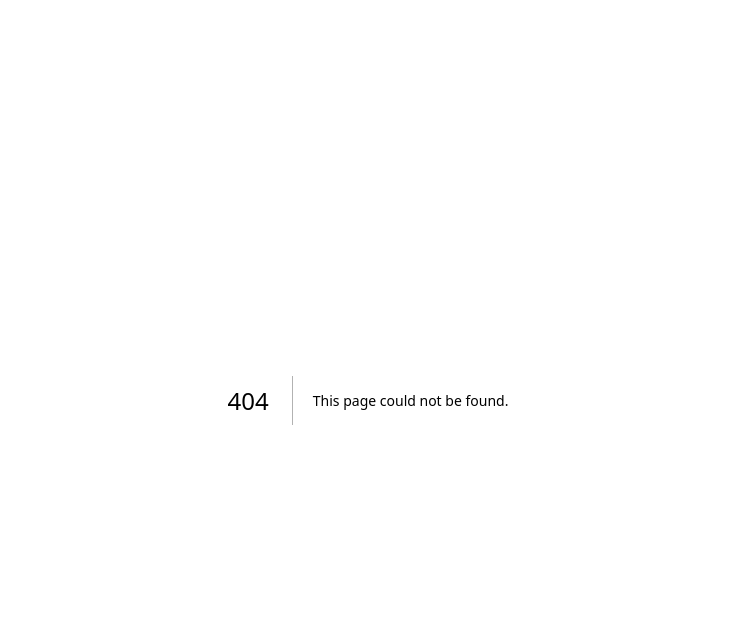
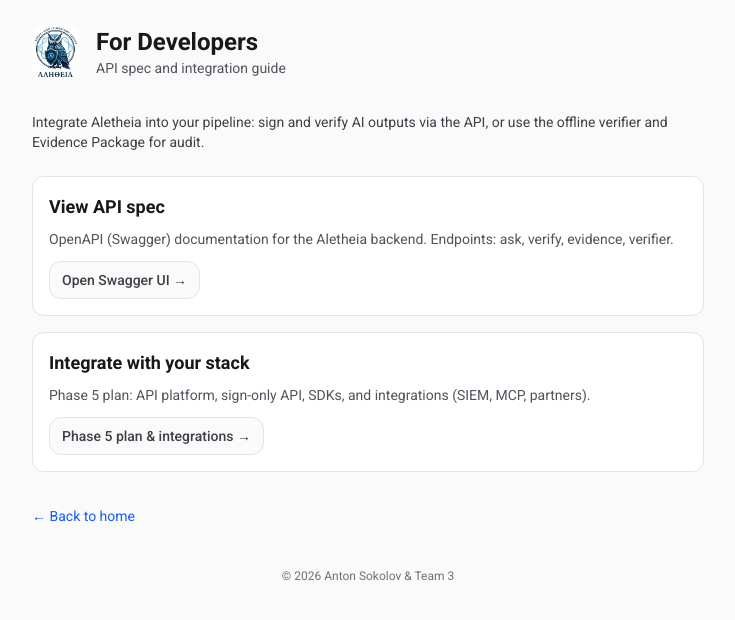
Before and after one commit to sapsan14/aletheia-ai, a Next.js app in the folder frontend/: page /developers in a window 1280 px wide. Before the commit this address had no page. Shown: the top 620 px of the page, without its empty margins (272-1007 px from the left). Built offline with nearby package versions, Linux system fonts and the light colour scheme; no server answers.

Commit message:
Phase 4.5 (3.4.2): developer-friendly hints in UI
- Add /developers page: View API spec (Swagger), Integrate (Phase 5 plan)
- Main + verify: subtle 'View API spec' and 'Integrate with your stack' links

```diff
--- /dev/null
+++ b/frontend/app/developers/page.tsx
@@ -0,0 +1,89 @@
+"use client";
+
+import Link from "next/link";
+import Image from "next/image";
+
+const baseUrl = process.env.NEXT_PUBLIC_API_URL?.replace(/\/$/, "") || "http://localhost:8080";
+const SWAGGER_HREF = `${baseUrl}/swagger-ui.html`;
+const PLAN_PHASE5_HREF =
+  process.env.NEXT_PUBLIC_DOCS_PLAN_PHASE5_URL ||
+  "https://github.com/sapsan14/aletheia-ai/blob/main/docs/en/PLAN_PHASE5.md";
+
+export default function DevelopersPage() {
+  return (
+    <div className="min-h-screen bg-zinc-50 p-6 text-zinc-900 dark:bg-zinc-900 dark:text-zinc-100">
+      <main className="mx-auto max-w-2xl">
+        <div className="mb-8 flex items-center gap-4">
+          <Link href="/" className="flex shrink-0">
+            <Image
+              src="/logo.png"
+              alt="Aletheia AI"
+              width={48}
+              height={48}
+              className="rounded-xl bg-white dark:bg-zinc-800"
+              unoptimized
+            />
+          </Link>
+          <div>
+            <h1 className="text-2xl font-bold">For Developers</h1>
+            <p className="text-sm text-zinc-600 dark:text-zinc-400">
+              API spec and integration guide
+            </p>
+          </div>
+        </div>
+
+        <p className="mb-6 text-sm text-zinc-700 dark:text-zinc-300">
+          Integrate Aletheia into your pipeline: sign and verify AI outputs via the API, or use the
+          offline verifier and Evidence Package for audit.
+        </p>
+
+        <div className="space-y-4">
+          <section className="rounded-xl border border-zinc-200 bg-white p-4 dark:border-zinc-700 dark:bg-zinc-800">
+            <h2 className="mb-2 text-lg font-semibold">View API spec</h2>
+            <p className="mb-3 text-sm text-zinc-600 dark:text-zinc-400">
+              OpenAPI (Swagger) documentation for the Aletheia backend. Endpoints: ask, verify,
+              evidence, verifier.
+            </p>
+            <a
+              href={SWAGGER_HREF}
+              target="_blank"
+              rel="noopener noreferrer"
+              className="inline-flex items-center gap-1.5 rounded-xl border border-zinc-200 bg-zinc-50 px-3 py-2 text-sm font-medium text-zinc-700 hover:bg-zinc-100 dark:border-zinc-600 dark:bg-zinc-700 dark:text-zinc-200 dark:hover:bg-zinc-600"
+            >
+              Open Swagger UI →
+            </a>
+          </section>
+
+          <section className="rounded-xl border border-zinc-200 bg-white p-4 dark:border-zinc-700 dark:bg-zinc-800">
+            <h2 className="mb-2 text-lg font-semibold">Integrate with your stack</h2>
+            <p className="mb-3 text-sm text-zinc-600 dark:text-zinc-400">
+              Phase 5 plan: API platform, sign-only API, SDKs, and integrations (SIEM, MCP,
+              partners).
+            </p>
+            <a
+              href={PLAN_PHASE5_HREF}
+              target="_blank"
+              rel="noopener noreferrer"
+              className="inline-flex items-center gap-1.5 rounded-xl border border-zinc-200 bg-zinc-50 px-3 py-2 text-sm font-medium text-zinc-700 hover:bg-zinc-100 dark:border-zinc-600 dark:bg-zinc-700 dark:text-zinc-200 dark:hover:bg-zinc-600"
+            >
+              Phase 5 plan &amp; integrations →
+            </a>
+          </section>
+        </div>
+
+        <p className="mt-8">
+          <Link
+            href="/"
+            className="text-sm text-blue-600 hover:underline dark:text-blue-400"
+          >
+            ← Back to home
+          </Link>
+        </p>
+
+        <footer className="mt-10 text-center text-xs text-zinc-500 dark:text-zinc-400">
+          <p>© 2026 Anton Sokolov &amp; Team 3</p>
+        </footer>
+      </main>
+    </div>
+  );
+}
--- a/frontend/app/page.tsx
+++ b/frontend/app/page.tsx
@@ -865,6 +865,21 @@ function TrustPanel({
           </div>
         </div>
 
+        <p className="text-center text-sm text-zinc-500 dark:text-zinc-400">
+          <a
+            href={`${(process.env.NEXT_PUBLIC_API_URL || "http://localhost:8080").replace(/\/$/, "")}/swagger-ui.html`}
+            target="_blank"
+            rel="noopener noreferrer"
+            className="hover:underline"
+          >
+            View API spec
+          </a>
+          {" · "}
+          <Link href="/developers" className="hover:underline">
+            Integrate with your stack
+          </Link>
+        </p>
+
         {responseData && (
           <Link
             href={`/verify?id=${responseData.id}`}
--- a/frontend/app/verify/page.tsx
+++ b/frontend/app/verify/page.tsx
@@ -1007,6 +1007,21 @@ function VerifyContent() {
         </div>
       </section>
 
+      <p className="text-center text-sm text-zinc-500 dark:text-zinc-400">
+        <a
+          href={`${(process.env.NEXT_PUBLIC_API_URL || "http://localhost:8080").replace(/\/$/, "")}/swagger-ui.html`}
+          target="_blank"
+          rel="noopener noreferrer"
+          className="hover:underline"
+        >
+          View API spec
+        </a>
+        {" · "}
+        <Link href="/developers" className="hover:underline">
+          Integrate with your stack
+        </Link>
+      </p>
+
       {/* Preview package modal */}
       {previewOpen && (
         <div
```
